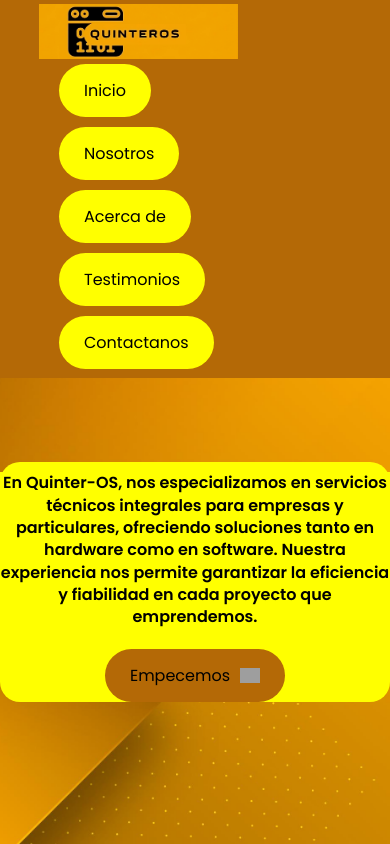
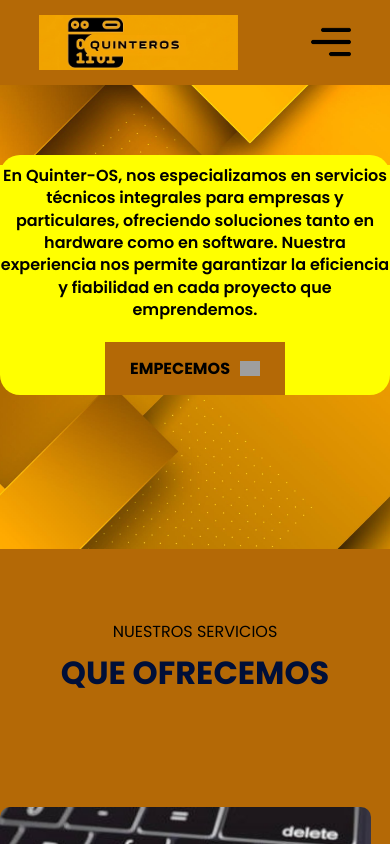
Before and after one commit to williamquin72/quinteros-web-app, a React (Vite) app: page / in a window 390 px wide. Shown: the top 844 px of the page. Built offline with nearby package versions, Linux system fonts and the light colour scheme; grey boxes are pictures that could not be loaded.

Commit message:
Nuevo commit

```diff
--- a/src/Components/Hero/Hero.css
+++ b/src/Components/Hero/Hero.css
@@ -1,6 +1,6 @@
 .Hero-Cont{
     width: 100%;
-    min-height: 100vh;
+    min-height: 70vh;
     background-image: url('../../assets/Background.jpg');
     background: linear-gradient(rgb(216, 53, 53));
     background-size: cover;
@@ -40,7 +40,8 @@
 .Hero-Cont{
     width: 100%;
     justify-content: center;
-    padding-top:320px ;
+    padding-top:1px ;
+    min-height: 65vh;
 }
 
 
--- a/src/Components/Navbar/Navbar.css
+++ b/src/Components/Navbar/Navbar.css
@@ -20,26 +20,40 @@ nav ul li {
    margin: 5px 20px;
    font-size: 16px;
 }
+.menu-icon{
+    display: none;
+}
 @media only screen and (max-width:600px) {
-    .NavbarContMain{
-        width: 100%;
-        display: flex;
+    nav{
+        padding: 15px 0;
+    }
+    nav ul{
+        position: fixed;
+        top: 0;
+        right: -2px;
+        background: none;
+        bottom: 0;
+        z-index: -1;
+        width: 200px;
+        padding-top: 70px;
+        transition: 0.5s;
+    }
+    nav ul li{
+        display: block;
+        margin: 5px 4px;
+        font-size: xx-large;
+        background: none;
+    }
+   .menu-icon{
+    display: block;
+    width: 40px;
+    cursor: pointer;
+   }
+
+   .hide-mobile-menu{
+    right: -200px;
+    background-color: #000;
+   }
+
 
     }
-    .NavbarCont{
-        display: flex;
-        flex-direction:column;
-        align-items: initial;    }
-    .NavbarContList ul{
-        display: flex;
-        flex-direction:column;
-        align-items: initial;
-        padding-left: -10vh;
-    }
-    .NavbarContList {
-
-    }
-
-
-
-}
--- a/src/Components/Navbar/Navbar.jsx
+++ b/src/Components/Navbar/Navbar.jsx
@@ -1,21 +1,27 @@
-import React from "react";
+import React, { useState } from "react";
 import './Navbar.css'
 import logo from '../../assets/QUINTEROS2.png'
+import iconmenu from '../../assets/menu.png'
 
 const Navbar = () => {
+    const [MobileMenu, SetMobileMenu] = useState(false);
+    const ToggleEvent = () =>{
+         MobileMenu ? SetMobileMenu(false) : SetMobileMenu(true);
+    }
    return (
     <div className="NavbarContMain">
 
    <nav className="NavbarCont">
 <img src={logo} alt=""  className="logo" />
 <div className="NavbarContList">
-<ul>
+<ul className={MobileMenu? '' : 'hide-mobile-menu'}>
     <li><button className="btn" >Inicio</button></li>
     <li><button className="btn">Nosotros</button></li>
     <li><button className='btn'>Acerca de</button></li>
     <li><button className="btn">Testimonios</button></li>
     <li><button className='btn'>Contactanos</button></li>
 </ul>
+<img src={iconmenu} alt="" className="menu-icon" onClick={ToggleEvent}/>
 </div>
 
     </nav>
--- a/src/index.css
+++ b/src/index.css
@@ -42,3 +42,12 @@ padding-right: 10%;
     width: 100%;
     display: flex;
 }
+@media only screen and (max-width:600px) {
+.btn{
+    background: none;
+    font-weight: 700;
+    border-radius: 0;
+    text-transform: uppercase;
+}
+
+}
```
Also changed, not shown: src/assets/menu.png (added).
